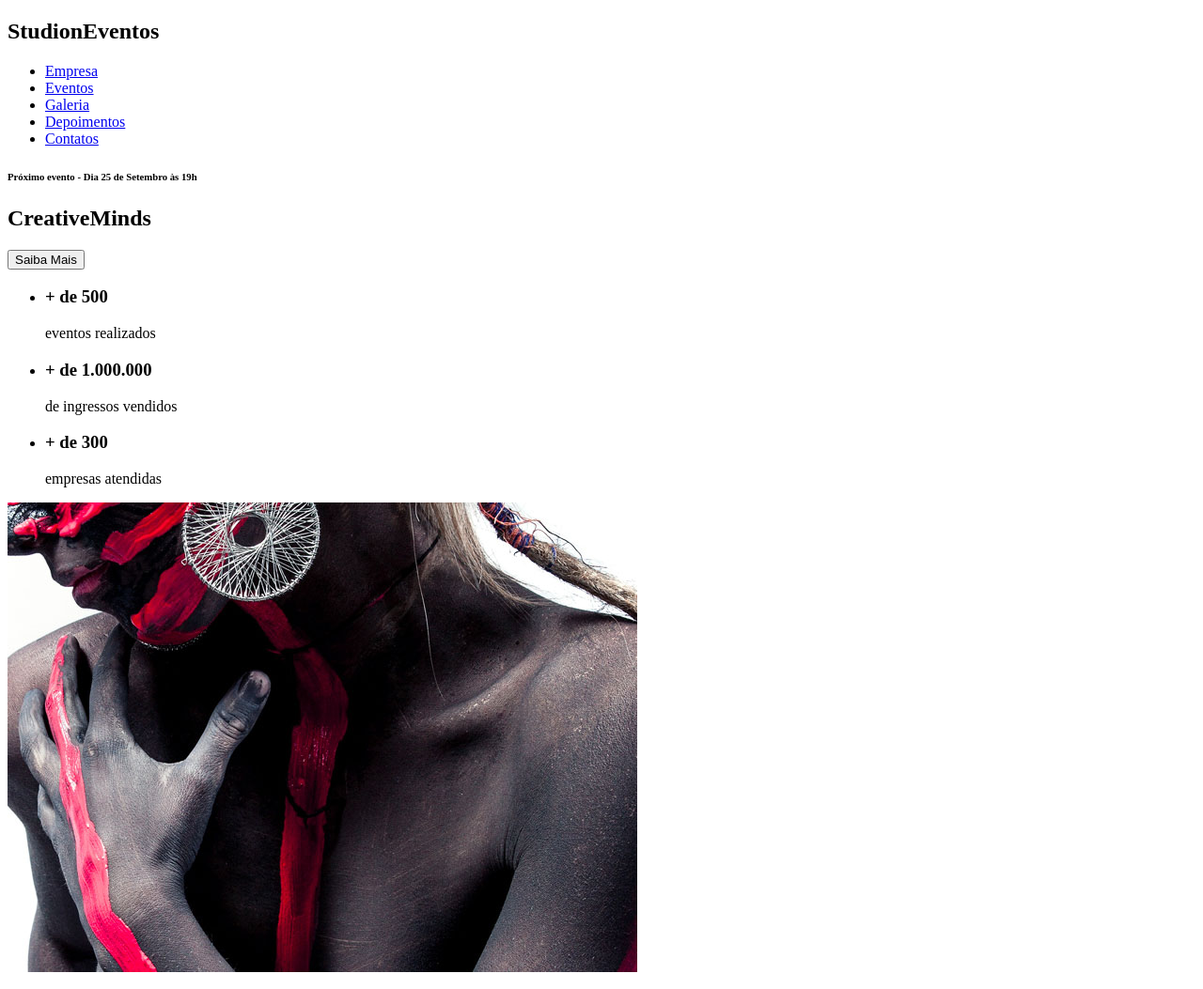
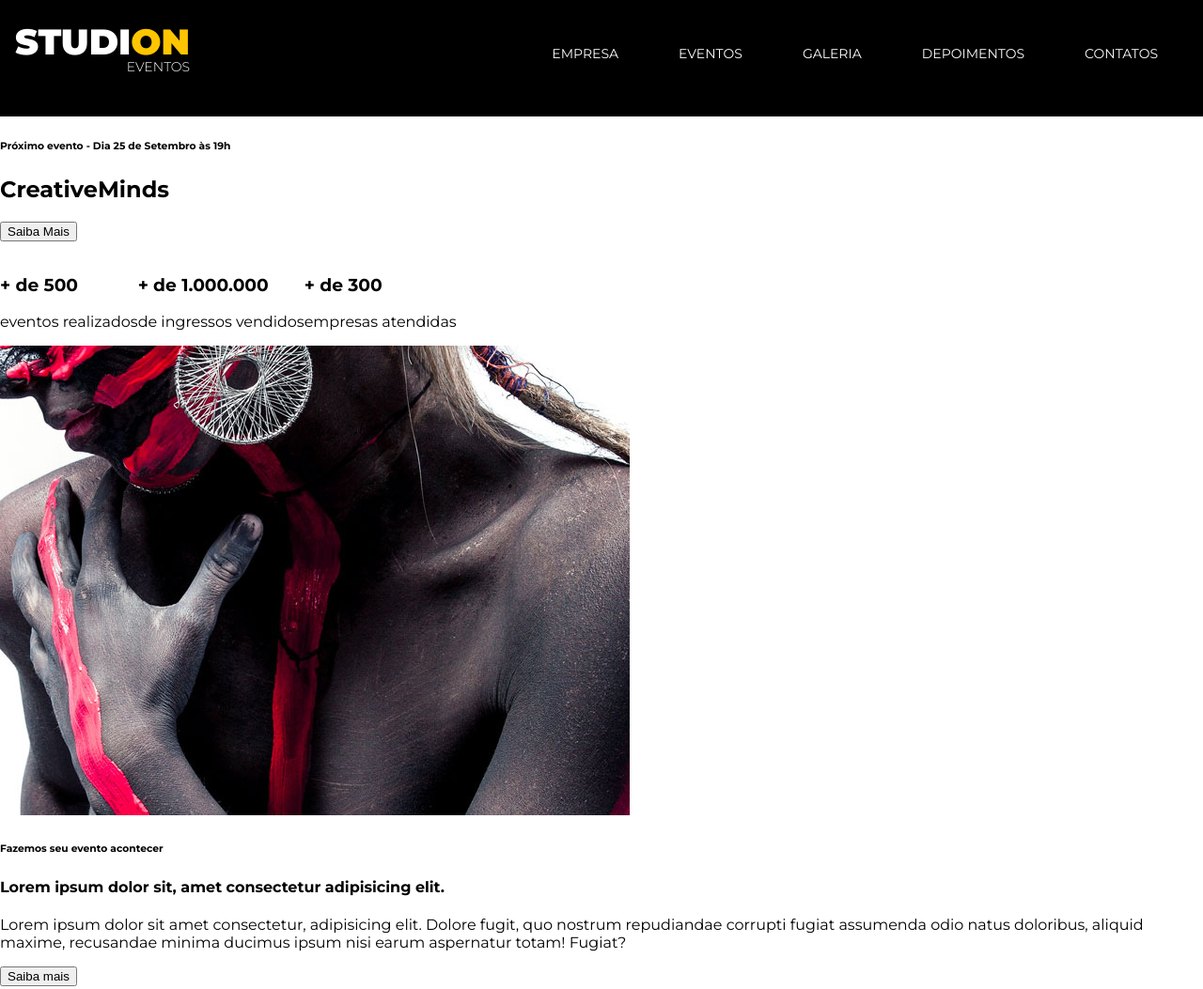
Before and after one commit to jvsantoz/studioon, a website: page SCR/index.html in a window 1280 px wide. Shown: the top 1053 px of the page at 94% size. Drawn offline with Linux system fonts and the light colour scheme.

Commit message:
feat(css): constructed css structure for the main page

```diff
--- a/SCR/index.html
+++ b/SCR/index.html
@@ -4,12 +4,16 @@
         <meta charset="UTF-8">
         <meta name="viewport" content="width=device-width, initial-scale=1.0">
         <title>Studion</title>
+        <link rel="stylesheet" href="style.css">
     </head>
 
     <body>
-        <nav>
-            <h1>Studi<span>on</span><span>Eventos</span></h1>
-            <ul>
+        <nav class="navbar">
+            <h1 class="logo-studion">
+                Studi<span class="copy--primary">on</span>
+                <span class="logo-studion__subtitle">Eventos</span>
+            </h1>
+            <ul class="navbar__links">
                 <li>
                     <a href="#empresa">
                         Empresa
--- /dev/null
+++ b/SCR/style.css
@@ -0,0 +1,76 @@
+@import url('https://fonts.googleapis.com/css2?family=Montserrat:wght@300;400;700;900&display=swap');
+
+*{
+    box-sizing: border-box;
+}
+
+:root {
+    --colorprimary: #ffc500;
+    font-family: 'Montserrat', sans-serif;
+    font: 16px;
+}
+
+body{
+    margin: 0;
+    padding-top: 7.75rem;
+}
+
+ul{
+    display: flex;
+    list-style: none;
+    padding-left: 0;
+}
+
+
+.navbar {
+    position: fixed;
+    display: grid;
+    grid-template-columns: 1fr 9fr;
+    top:0;
+    left: 0;
+
+    width: 100vw;
+    height: 7.75rem;
+    padding: 0 1rem;
+
+    background-color: black;
+    color: white;
+}
+
+.navbar__links {
+    justify-self: end;
+}
+
+.navbar__links li{
+    font-size:  0.875rem;
+    margin: 2rem;
+    text-transform: uppercase;
+}
+.navbar__links a {
+    color: white;
+    text-decoration: none;
+}
+
+
+.navbar__links a:hover {
+    font-weight: 300;
+    color: var(--colorprimary);
+}
+
+.logo-studion {
+    font-size: 2.375rem;
+    font-weight: 900;
+    line-height: 1ch;
+    text-transform: uppercase;
+    text-align: right;
+}
+
+.logo-studion__subtitle {
+    font-size: 0.875rem;
+    float: right;
+    font-weight: 300;
+}
+
+.copy--primary {
+    color: var(--colorprimary);
+}
```
